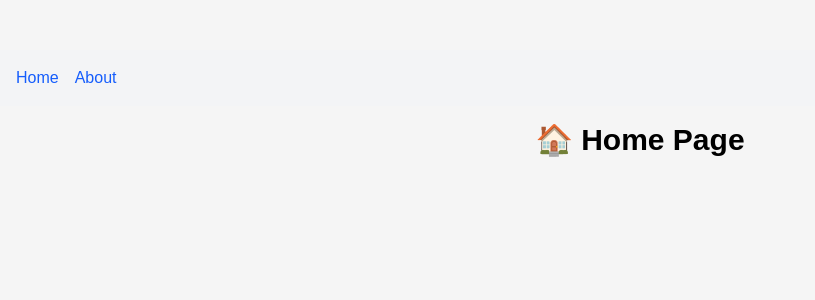
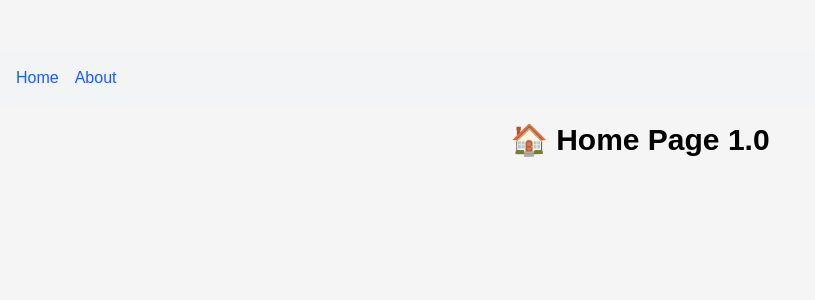
Before and after one commit to batru96/vite-example, a React (Vite) app: page / in a window 1280 px wide. Shown: the top 300 px of the page, without its empty margins (0-815 px from the left). Built offline with nearby package versions, Linux system fonts and the light colour scheme.

Commit message:
Test commit

```diff
--- a/src/pages/Home.tsx
+++ b/src/pages/Home.tsx
@@ -1,7 +1,7 @@
 import React from "react";
 
 const Home: React.FC = () => {
-  return <h1 className="text-3xl font-bold">🏠 Home Page</h1>;
+  return <h1 className="text-3xl font-bold">🏠 Home Page 1.0</h1>;
 };
 
 export default Home;
```
